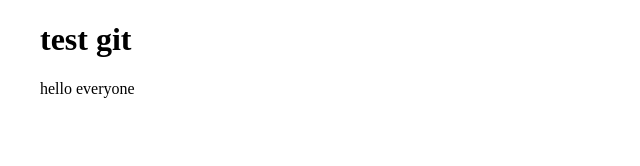
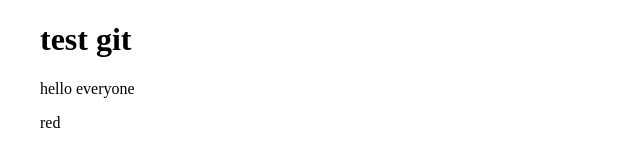
Before and after one commit to Katecod88/lesson30, a plain HTML site: page index.html in a window 1280 px wide. Shown: the full height of the page, 0-640 px from the left. Drawn offline with nearby package versions, Linux system fonts and the light colour scheme.

Commit message:
first commit

```diff
--- a/index.html
+++ b/index.html
@@ -25,7 +25,9 @@
     7. git add . -->
 
 
+        <p>red
 
+        </p>
 
     </div>
 
```
